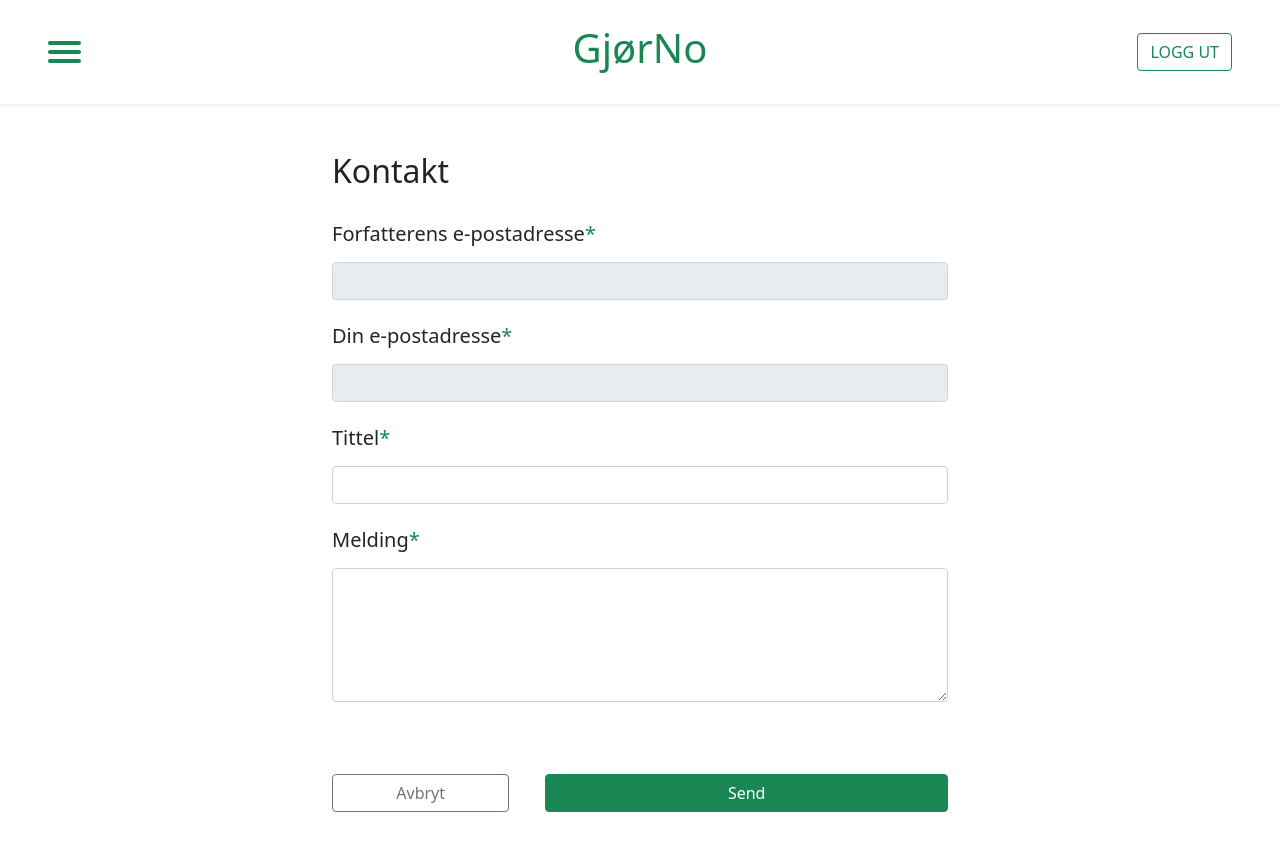
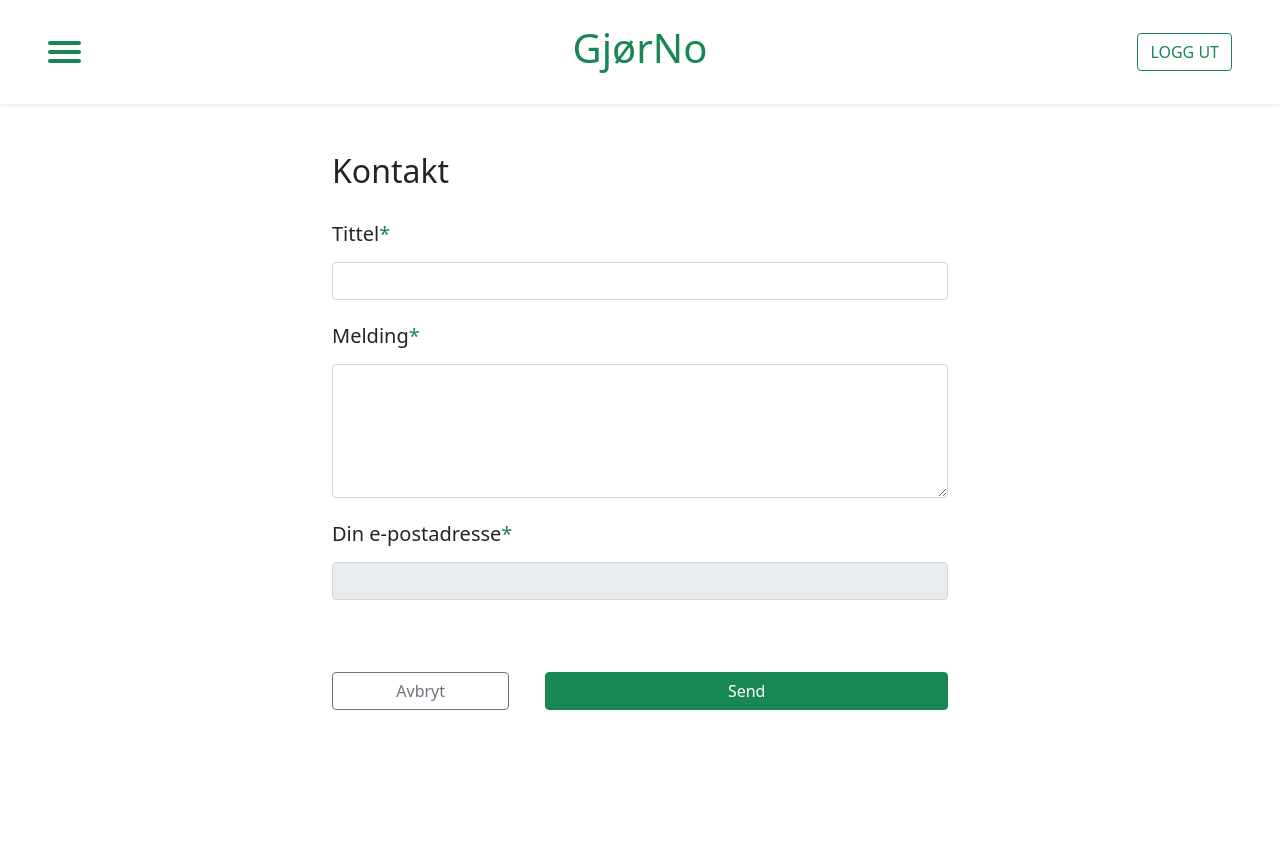
Before and after one commit to mathiazom/gjorno, a React (Create React App) app in the folder frontend/: page /activity-details/1/contact in a window 1280 px wide. Shown: the top 850 px of the page. After the commit the page ends 800 px from the top, so only its background shows below. Built offline with nearby package versions, Linux system fonts and the light colour scheme; no server answers; sample sign-in values are in the browser's storage.

Commit message:
Removed author email from contact form

```diff
--- a/frontend/src/components/activitydetails/EmailForm.js
+++ b/frontend/src/components/activitydetails/EmailForm.js
@@ -11,13 +11,12 @@ class EmailForm extends React.Component {
 
         this.state = {
             activity: null,
-            author: null,
             user: null,
             send_status: null
         };
 
         this.getActivity = this.getActivity.bind(this);
-        this.getActivityAuthor = this.getActivityAuthor.bind(this);
+        this.checkAuthorEmail = this.checkAuthorEmail.bind(this);
         this.submit = this.submit.bind(this);
     }
 
@@ -58,19 +57,18 @@ class EmailForm extends React.Component {
             }
         }).then(res => {
             this.setState({activity: res.data})
-            this.getActivityAuthor();
+            this.checkAuthorEmail();
         }).catch(error => {
             console.log(error.response);
         });
     }
 
     /**
-     * Set the mail based on who the owner of the activit is.
+     * Make sure author has a registered email address
      */
-    getActivityAuthor() {
+    checkAuthorEmail() {
         axios.get(`http://localhost:8000/api/users/${this.state.activity.user}`
         ).then(res => {
-            this.setState({author: res.data})
             if (res.data.email == null || !stringIsEmail(res.data.email)) {
                 // Author does not have a valid email registered, abort
                 this.props.history.push(`/activity-details/${this.props.match.params.id}`);
@@ -155,30 +153,8 @@ class EmailForm extends React.Component {
                     <p className={"fw-light text-muted fs-5"}><i>{this.state.activity?.title}</i></p>
                     <h2>Kontakt <span className={"text-success"}>{this.state.activity?.username}</span></h2>
                     <FormWithValidation submit={this.submit} submitText="Send">
-                        {/*Receiver (read-only) */}
+                        {/*Title */}
                         <div className="mt-4 mb-4">
-                            <label htmlFor="author-email-input" className="form-label h5 mb-3">
-                                {
-                                    this.state.activity?.has_registration && "Arrangørens e-postadresse"
-                                    || "Forfatterens e-postadresse"
-                                }
-                                <RequiredAsterisk/>
-                            </label>
-                            <input id="author-email-input" type="text" className="form-control" disabled
-                                   value={this.state.author?.email}
-                            />
-                            <div className={"invalid-feedback"}/>
-                        </div>
-                        {/*Sender (read-only) */}
-                        <div className="mb-4">
-                            <label htmlFor="user-email-input" className="form-label h5 mb-3">
-                                Din e-postadresse<RequiredAsterisk/>
-                            </label>
-                            <input id="user-email-input" type="text" className="form-control" disabled/>
-                            <div className={"invalid-feedback"}/>
-                        </div>
-                        {/*Title */}
-                        <div className="mb-4">
                             <label htmlFor="email-title-input"
                                    className="form-label h5 mb-3">
                                 Tittel<RequiredAsterisk/>
@@ -193,6 +169,14 @@ class EmailForm extends React.Component {
                                 Melding<RequiredAsterisk/>
                             </label>
                             <textarea className="form-control" id="email-message-input" rows="5"/>
+                            <div className={"invalid-feedback"}/>
+                        </div>
+                        {/*Sender (read-only) */}
+                        <div className="mb-4">
+                            <label htmlFor="user-email-input" className="form-label h5 mb-3">
+                                Din e-postadresse<RequiredAsterisk/>
+                            </label>
+                            <input id="user-email-input" type="text" className="form-control" disabled/>
                             <div className={"invalid-feedback"}/>
                         </div>
                     </FormWithValidation>
```
